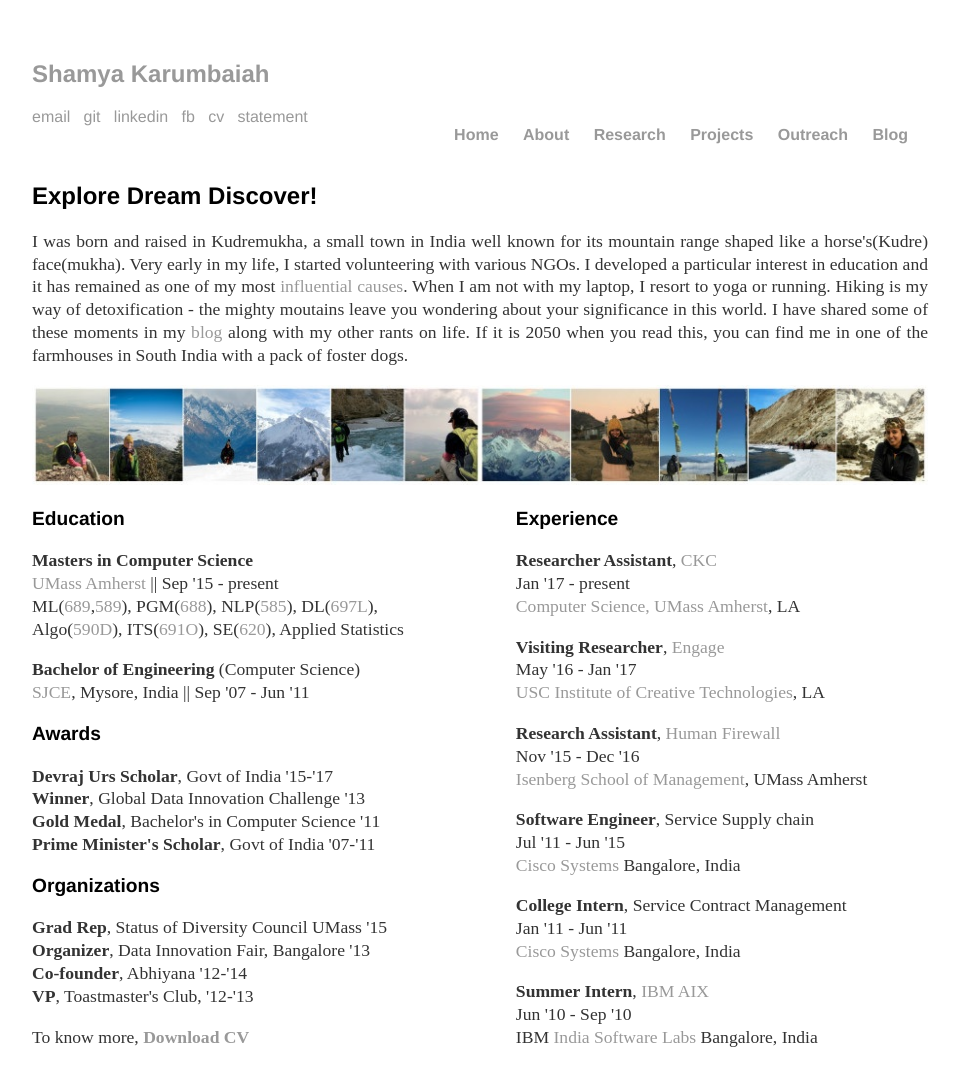
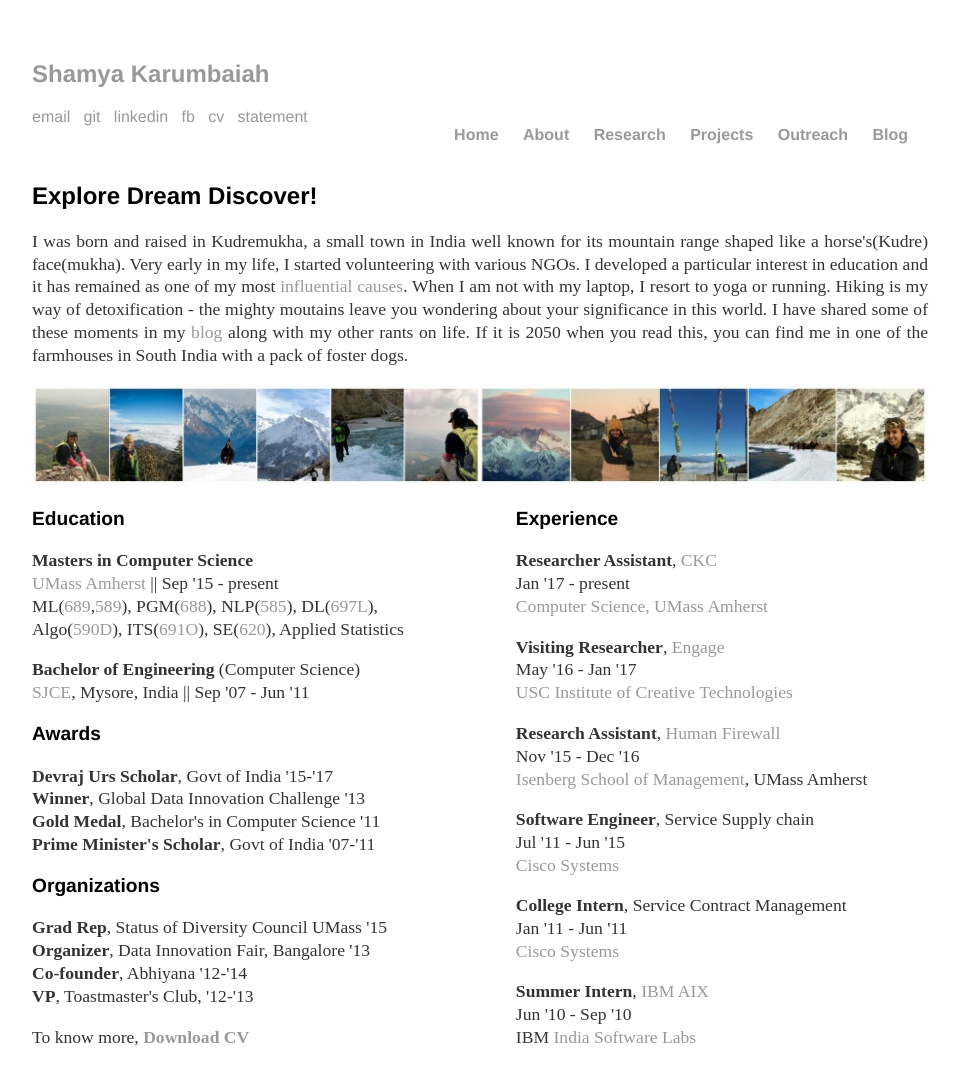
Before and after one commit to Shamya/shamyatest.github.io, a Jekyll site: the page built from about/index.html, in a window 1280 px wide. Shown: the whole page, without its empty margins (160-1120 px from the left). Built offline with Jekyll 4.4.1, drawn with Linux system fonts in a browser that asks for light colours.

Commit message:
Update index.html

```diff
--- a/about/index.html
+++ b/about/index.html
@@ -50,13 +50,13 @@ title: About Me
     <p>
     <b>Researcher Assistant</b>, <a href="http://centerforknowledgecommunication.com">CKC</a> <br>
     Jan '17 - present <br>
-    <a href="https://www.cics.umass.edu/">Computer Science, UMass Amherst</a>, LA
+    <a href="https://www.cics.umass.edu/">Computer Science, UMass Amherst</a>
   </p>
 
   <p>
     <b>Visiting Researcher</b>, <a href="http://ict.usc.edu/groups/learning-sciences/">Engage</a> <br>
     May '16 - Jan '17 <br>
-    <a href="http://ict.usc.edu/">USC Institute of Creative Technologies</a>, LA
+    <a href="http://ict.usc.edu/">USC Institute of Creative Technologies</a>
   </p>
 
   <p>
@@ -68,19 +68,19 @@ title: About Me
   <p>
     <b>Software Engineer</b>, Service Supply chain<br>
     Jul '11 - Jun '15 <br>
-    <a hrefF="http://www.cisco.com/c/en/us/index.html">Cisco Systems</a> Bangalore, India
+    <a hrefF="http://www.cisco.com/c/en/us/index.html">Cisco Systems</a>
   </p>
 
   <p>
     <b>College Intern</b>, Service Contract Management<br>
     Jan '11 - Jun '11 <br>
-    <a hrefF="http://www.cisco.com/c/en/us/index.html">Cisco Systems</a> Bangalore, India
+    <a hrefF="http://www.cisco.com/c/en/us/index.html">Cisco Systems</a>
   </p>
 
   <p>
     <b>Summer Intern</b>, <a href="http://www-03.ibm.com/systems/power/software/aix/">IBM AIX</a><br>
     Jun '10 - Sep '10 <br>
-    IBM <a href ="http://www-07.ibm.com/in/isl/">India Software Labs</a> Bangalore, India
+    IBM <a href ="http://www-07.ibm.com/in/isl/">India Software Labs</a>
   </p>
 
 </div>
```
